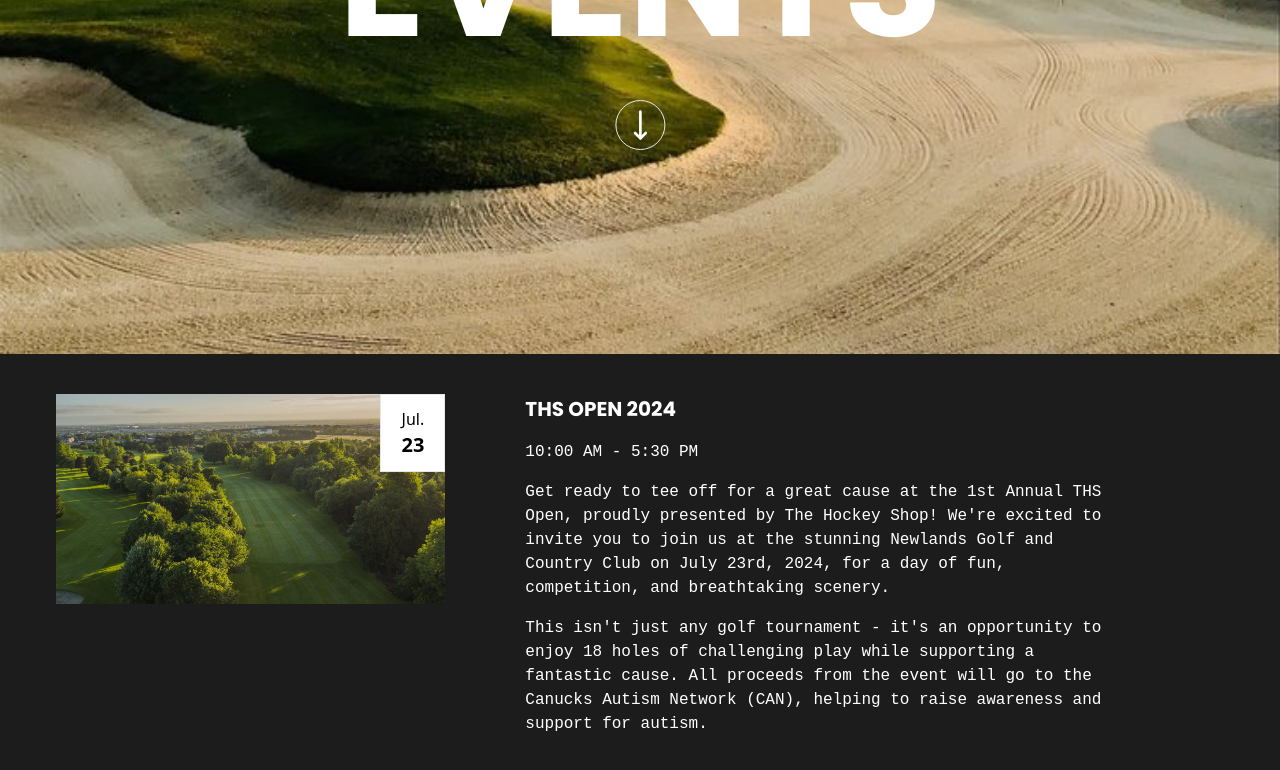
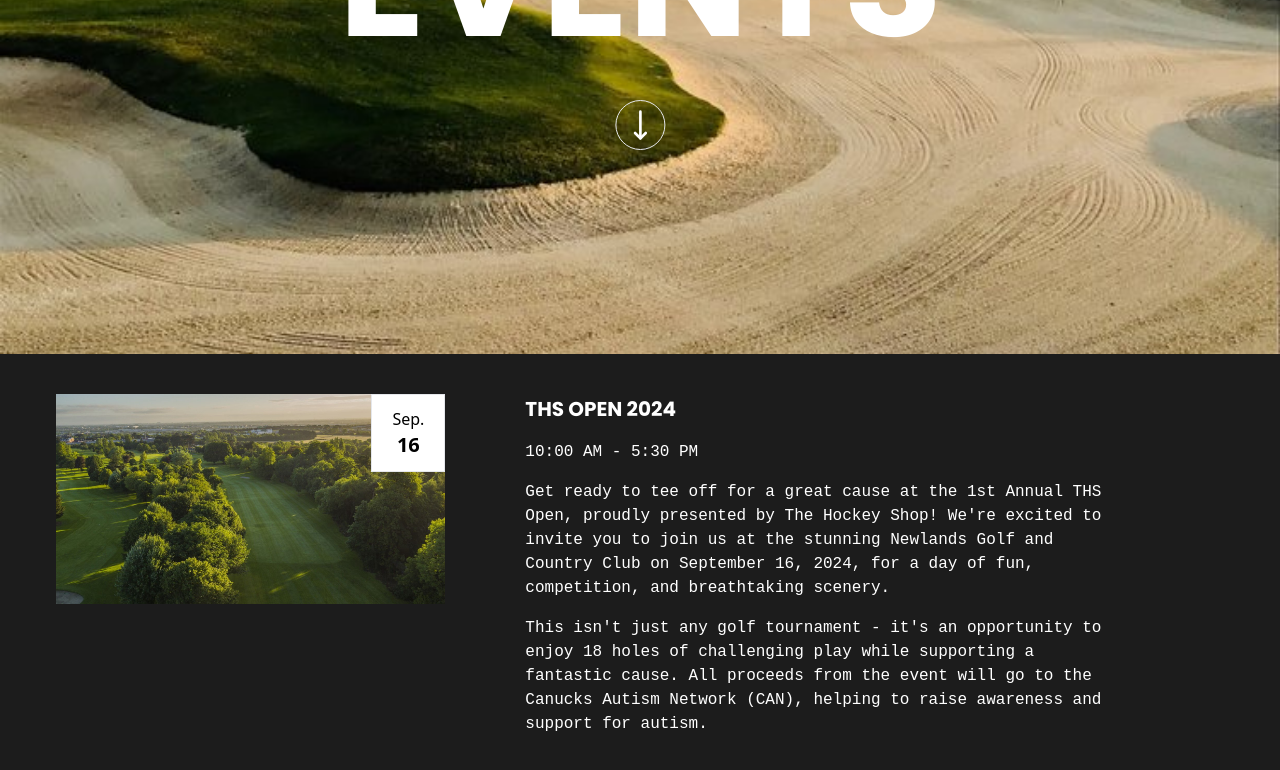
Before and after one commit to gianpinili/thsopen, a React (Vite) app: page /events in a window 1280 px wide. Shown: the part 478-1248 px from the top of the page. Built offline with nearby package versions, Linux system fonts and the light colour scheme; a web font is replaced by a local one.

Commit message:
update event date, page overall styling

```diff
--- a/src/components/Donation.jsx
+++ b/src/components/Donation.jsx
@@ -26,7 +26,7 @@ function Donation() {
     </div>
     <div className='flex flex-col gap-8 items-center justify-center'>
      <a href="https://www.canucksautism.ca/about-us/" target='_blank' rel='noopener noreferrer'>
-      <img src={CanWhiteLogo} alt="CAN Logo" className='hover:scale-110 duration-200' />
+      <img src={CanWhiteLogo} alt="Canucks Autism Network Logo" className='hover:scale-110 duration-200' />
      </a>
      <a href="https://support.canucksautism.ca/site/TR/CANPro-Am/Pro-Am?team_id=3280&pg=team&fr_id=1280" target='_blank' rel='noopener noreferrer' className="border border-white px-12 py-3 rounded-md hover:bg-slate-100 hover:text-black duration-200 text-center">Donate</a>
     </div>
--- a/src/components/Event.jsx
+++ b/src/components/Event.jsx
@@ -2,6 +2,8 @@ import image1 from '../assets/image1.jpg';
 import image2 from '../assets/image2.jpg';
 import image3 from '../assets/image3.jpg';
 import useIntersectionObserver from '../useIntersectionObserver';
+import { Link } from 'react-router-dom';
+import { Eye } from 'lucide-react';
 
 function Event() {
  const [ref, isIntersecting] = useIntersectionObserver({
@@ -9,31 +11,31 @@ function Event() {
  });
 
  return (
-  <div ref={ref} className={`bg-[#1c1c1c] font-spacemono pt-[3rem] px-[1.5rem] flex flex-col md:px-[2rem] lg:px-[3rem] h-[80vh] md:h-full 2xl:px-[8rem] transition-opacity duration-[2s] ${isIntersecting ? 'opacity-100' : 'opacity-0'}`}>
+  <div ref={ref} className={`bg-[#1c1c1c] font-spacemono pt-[3rem] px-[1.5rem] flex flex-col md:px-[2rem] lg:px-[3rem] relative h-[80vh] md:h-full 2xl:px-[8rem] transition-opacity duration-[2s] ${isIntersecting ? 'opacity-100' : 'opacity-0'}`}>
    <div>
     <h1 className="font-poppins font-semibold text-[2rem] sm:text-5xl uppercase tracking-tighter">The Event</h1>
     <p className=" mt-[3rem] text-[.8rem] md:max-w-[300px] md:mt-[5rem] md:text-[.9rem] lg:max-w-[400px] lg:text-[1rem] xl:max-w-[500px] xl:text-[1.1rem] 2xl:max-w-[530px] 2xl:text-[1.2rem]">
-     Get ready to tee off for a great cause at the <span className="font-bold text-[.9rem] md:text-[1.1rem] lg:text-[1.2rem] xl:text-[1.3rem] 2xl:text-[1.4rem]">1st Annual THS Open,</span> proudly presented by The Hockey Shop! We&apos;re excited to invite you to join us at the stunning Newlands Golf and Country Club on <span className="font-bold text-[.9rem] md:text-[1.1rem] lg:text-[1.2rem] xl:text-[1.3rem] 2xl:text-[1.4rem]">July 23, 2024,</span> for a day of fun, competition, and breathtaking scenery.
+     Get ready to tee off for a great cause at the <span className="font-bold text-[.9rem] md:text-[1.1rem] lg:text-[1.2rem] xl:text-[1.3rem] 2xl:text-[1.4rem]">1st Annual THS Open,</span> proudly presented by The Hockey Shop! We&apos;re excited to invite you to join us at the stunning Newlands Golf and Country Club on <span className="font-bold text-[.9rem] md:text-[1.1rem] lg:text-[1.2rem] xl:text-[1.3rem] 2xl:text-[1.4rem]">September 16, 2024,</span> for a day of fun, competition, and breathtaking scenery.
     </p>
    </div>
    <div className="relative w-full h-screen bg-[#1c1c1c]">
     <img
      src={image2}
-     alt="Image 1"
+     alt="Newlands Golf Course"
      className="absolute top-[8rem] object-cover left-0 w-[50%] h-[40%] max-w-[500px] lg:left-20 xl:left-[4rem] xl:max-w-[600px] xl:h-[50%] 2xl:max-w-[690px]"
     />
     <img
      src={image1}
-     alt="Image 2"
+     alt="Newlands Golf Course"
      className="absolute top-[30%] z-10 left-[50%] transform -translate-x-1/2 w-[60%] h-auto max-w-[800px] md:left-[60%] md:w-[50%] lg:left-[50%] xl:left-[60%] xl:top-[40%]"
     />
     <img
      src={image3}
-     alt="Image 3"
+     alt="Newlands Golf Course"
      className="absolute top-10 right-0 min-w-[80px] w-[60%] md:top-[-12rem] md:right-[-1rem] md:h-[82%] object-cover h-[90%] min-h-[120px] 2xl:right-[-3rem]"
     />
     <a href="https://www.google.com/maps?rlz=1C1ONGR_enCA1054CA1054&gs_lcrp=EgZjaHJvbWUqEAgAEAAYgwEY4wIYsQMYgAQyEAgAEAAYgwEY4wIYsQMYgAQyFggBEC4YgwEYrwEYxwEYsQMYgAQYjgUyBwgCEAAYgAQyBwgDEAAYgAQyBwgEEAAYgAQyBwgFEAAYgAQyBwgGEAAYgAQyBggHEEUYPNIBCDI4MTNqMGoxqAIAsAIA&um=1&ie=UTF-8&fb=1&gl=ca&sa=X&geocode=KdMmNYm0z4VUMb_x0fIholZ8&daddr=21025+48+Ave,+Langley,+BC+V3A+3M3" target='_blank' rel='noopener noreferrer'>
-     <div className="absolute bottom-[8em] left-[1rem] text-white text-md md:text-2xl font-bold md:bottom-[20rem] z-10 xl:left-[2rem] 2xl:left-[2.75rem] xl:bottom-[13rem] ">
+     <div className="absolute bottom-[8em] left-[1rem] text-white text-md md:text-2xl font-bold md:bottom-[20rem] z-10 xl:left-[2.75rem] 2xl:left-[3.5rem] xl:bottom-[13rem] ">
       <div>49.090169926867986 N</div>
       <div>-122.64028039472198 W</div>
      </div>
@@ -41,6 +43,7 @@ function Event() {
     </a>
     <div className='absolute border-b border-white w-[70%] top-20 md:top-10 md:w-[50%]'></div>
    </div>
+   <Link to="/events" className="text-[.7rem] md:text-[.8rem] lg:text-[.9rem]  xl:text-[1rem] 2xl:text-[1.1rem] absolute bottom-10 right-[8rem] uppercase font-bold flex gap-2 hover:scale-110 duration-300"> All Events<Eye /></Link>
   </div>
  );
 }
--- a/src/components/Footer.jsx
+++ b/src/components/Footer.jsx
@@ -17,13 +17,13 @@ function Footer() {
     </div>
     <div className='flex flex-col items-center justify-center gap-8 mb-10 md:flex-row md:my-12 md:gap-14'>
      <a href="https://www.thehockeyshop.com" target='_blank'>
-      <img className='w-[150px] hover:scale-125 duration-300' src={THS} alt="" />
+      <img className='w-[150px] hover:scale-125 duration-300' src={THS} alt="The Hockey Shop" />
      </a>
      <Link to={'/'} onClick={() => window.scrollTo({ top: 0, behavior: 'smooth' })}>
-      <img className='w-[125px] md:ml-[1.5rem] hover:scale-125 duration-300' src={ThoBlackLogo} alt="" />
+      <img className='w-[125px] md:ml-[1.5rem] hover:scale-125 duration-300' src={ThoBlackLogo} alt="THS Open" />
      </Link>
      <a href="https://www.canucksautism.ca" target='_blank'>
-      <img className='w-[200px] md:w-[175px] hover:scale-125 duration-300' src={ColourLogo} alt="" />
+      <img className='w-[200px] md:w-[175px] hover:scale-125 duration-300' src={ColourLogo} alt="Canucks Autism Network" />
      </a>
     </div>
     <div>
--- a/src/components/Merch.jsx
+++ b/src/components/Merch.jsx
@@ -15,10 +15,10 @@ function Merch() {
    <div className='my-10 flex flex-col-reverse md:flex-row md:items-center md:gap-10 md:justify-center'>
     <div className='md:w-1/2 lg:px-[3rem]'>
      <p className="my-10">Swing for a cause. All proceeds go to Canucks Autism Network (CAN), helping to raise awareness and support for autism.</p>
-     <a className="border border-white px-6 py-3 rounded-md hover:bg-slate-100 hover:text-black duration-200" href="www.thehockeyshop.com">Buy Now</a>
+     <a className="border border-white px-6 py-3 rounded-md hover:bg-slate-100 hover:text-black duration-200" target="_blank" href="https://www.thehockeyshop.com/">Coming Soon</a>
     </div>
     <div className='flex justify-center items-center'>
-     <img src={merchImage} alt="Merchandise" className='max-w-[20rem] md:max-w-[30rem]' />
+     <img src={merchImage} alt="THS Open Merch" className='max-w-[20rem] md:max-w-[30rem]' />
     </div>
    </div>
   </div>
--- a/src/pages/EventsList.jsx
+++ b/src/pages/EventsList.jsx
@@ -43,17 +43,17 @@ function EventsList() {
     >
      {/* LEFT SIDE */}
      <div className="flex flex-col gap-4 relative md:w-1/3">
-      <img src={image3} alt="" className="w-full md:min-h-[200px]" />
+      <img src={image3} alt="Newlands Golf Course" className="w-full md:min-h-[200px]" />
       <div className="absolute right-0 border text-black bg-white py-3 px-5 text-center">
-       <p>Jul.</p>
-       <p className="font-bold text-xl">23</p>
+       <p>Sep.</p>
+       <p className="font-bold text-xl">16</p>
       </div>
      </div>
      {/* RIGHT SIDE */}
      <div className="flex flex-col gap-4 justify-evenly font-spacemono md:w-1/2">
       <h4 className="font-bold font-poppins text-[1.25rem]">THS OPEN 2024</h4>
       <p>10:00 AM - 5:30 PM</p>
-      <p>Get ready to tee off for a great cause at the 1st Annual THS Open, proudly presented by The Hockey Shop! We&apos;re excited to invite you to join us at the stunning Newlands Golf and Country Club on July 23rd, 2024, for a day of fun, competition, and breathtaking scenery.</p>
+      <p>Get ready to tee off for a great cause at the 1st Annual THS Open, proudly presented by The Hockey Shop! We&apos;re excited to invite you to join us at the stunning Newlands Golf and Country Club on September 16, 2024, for a day of fun, competition, and breathtaking scenery.</p>
       <p>This isn&apos;t just any golf tournament - it&apos;s an opportunity to enjoy 18 holes of challenging play while supporting a fantastic cause. All proceeds from the event will go to the Canucks Autism Network (CAN), helping to raise awareness and support for autism.</p>
       <div className="mt-5 flex justify-start">
        <Link to={'/events/thsopen2024'} className="border-white flex gap-2 border px-3 py-4 hover:bg-white hover:text-black duration-300 hover:scale-105 rounded-md">
--- a/src/pages/MerchList.jsx
+++ b/src/pages/MerchList.jsx
@@ -66,7 +66,7 @@ function MerchList() {
           <li className='flex gap-3 text-[.9rem]' key={featureIndex}><Dot />{feature}</li>
          ))}
         </ul>
-        <a href="" target='_blank' className='px-8 py-3 rounded-md font-semibold border hover:bg-slate-50 hover:text-black duration-300 hover:scale-110 flex w-1/2 justify-center' >Buy Now</a>
+        <a href="" target='_blank' className='px-8 py-3 rounded-md font-semibold border hover:bg-slate-50 hover:text-black duration-300 hover:scale-110 flex w-1/2 justify-center' >Coming Soon</a>
        </div>
       </div>
      </div>
--- a/src/pages/SponsorForm.jsx
+++ b/src/pages/SponsorForm.jsx
@@ -1,7 +1,9 @@
 
 function SponsorForm() {
  return (
-  <div className="my-[10rem]">SponsorForm</div>
+  <div className="my-[8rem] mx-[1rem] flex flex-col md:flex-row gap-8 font-spacemono">
+   <h1 className="text-2xl tracking-tighter font-poppins font-bold uppercase md:text-[2rem] leading-5 md:leading-6 lg:text-[3rem] lg:tracking-tight lg:leading-10">Please sponsor us</h1>
+  </div>
  )
 }
 
```
